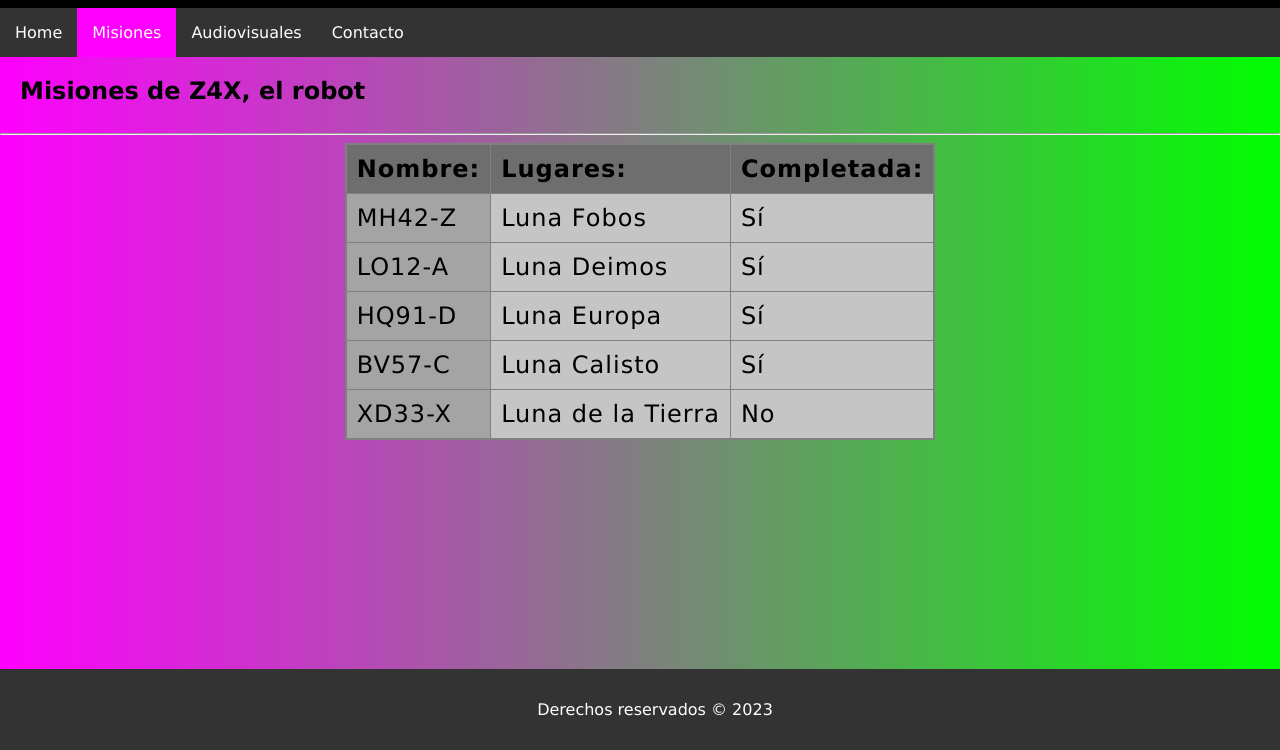
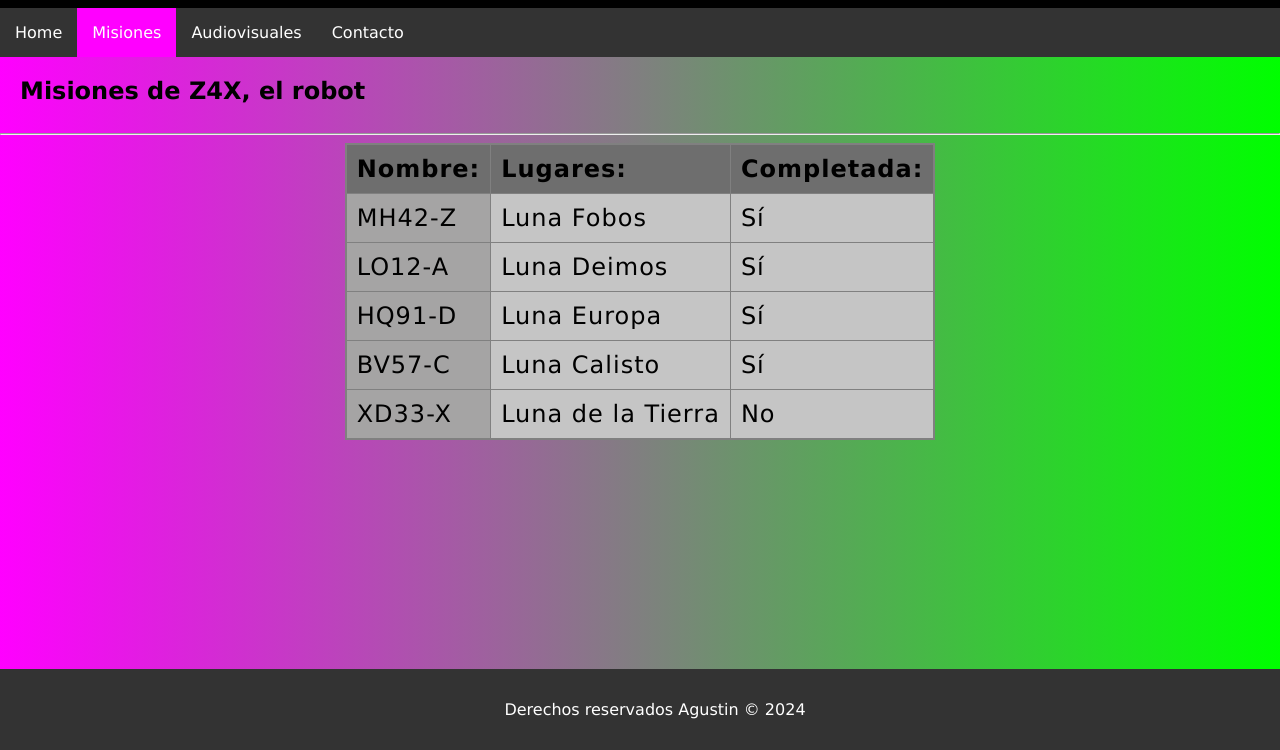
Before and after one commit to CantalupoAgustin/proyecto-curso-css, a plain HTML site: page misiones.html in a window 1280 px wide. Shown: the part 50-800 px from the top of the page. Drawn offline with Linux system fonts and the light colour scheme.

Commit message:
Update misiones.html

```diff
--- a/misiones.html
+++ b/misiones.html
@@ -69,7 +69,7 @@
 
 
     <footer>
-        <p>Derechos reservados &copy; 2023</p>
+        <p>Derechos reservados Agustin &copy; 2024</p>
     </footer>
 
 
```
